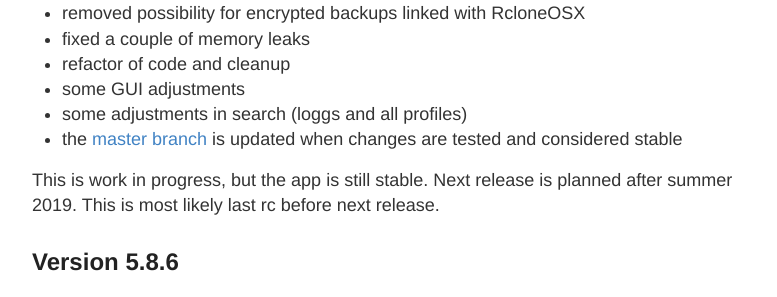
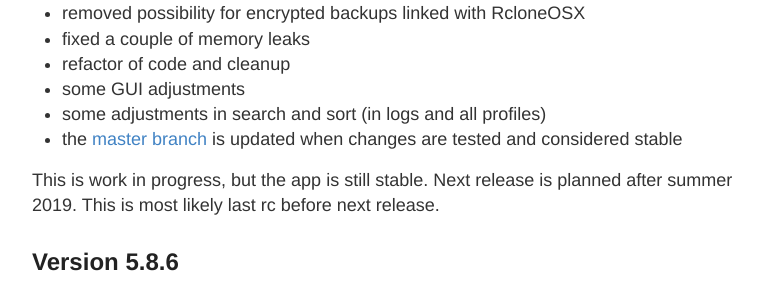
Before and after one commit to d2s/Documentation, a Jekyll site: the page built from _posts/2018-04-10-Changelog.md, in a window 1280 px wide and 900 px high, scrolled down 406 px. Shown: the part 156-453 px from the top of the window, without its empty margins (248-1025 px from the left). Built offline with Jekyll 4.4.1, drawn with Linux system fonts in a browser that asks for light colours.

Commit message:
Update 2018-04-10-Changelog.md

```diff
--- a/_posts/2018-04-10-Changelog.md
+++ b/_posts/2018-04-10-Changelog.md
@@ -18,7 +18,7 @@ The following are changes in the release candidate:
 - fixed a couple of memory leaks
 - refactor of code and cleanup
 - some GUI adjustments
-- some adjustments in search (loggs and all profiles)
+- some adjustments in search and sort (in logs and all profiles)
 - the [master branch](https://github.com/rsyncOSX/RsyncOSX) is updated when changes are tested and considered stable
 
 This is work in progress, but the app is still stable. Next release is planned after summer 2019. This is most likely last rc before next release.
```
